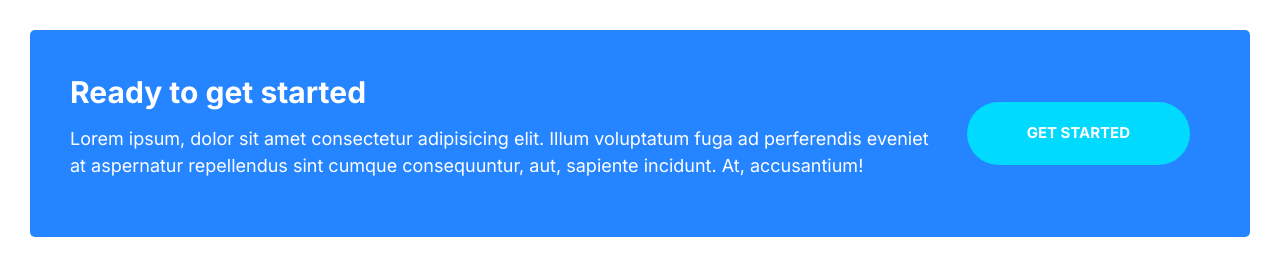
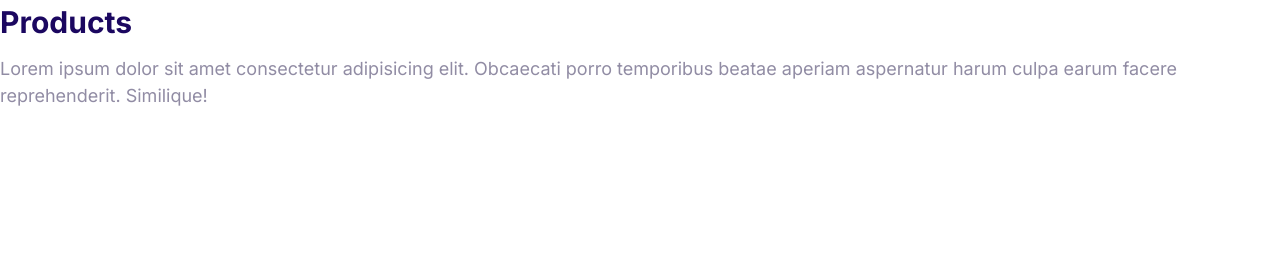
Before and after one commit to mukeshgurusamy-dev/Moshify, a plain HTML site: page index.html in a window 1280 px wide. Drawn offline with Linux system fonts and the light colour scheme.

Commit message:
Build collapsible component.

```diff
--- a/CSS/styles.css
+++ b/CSS/styles.css
@@ -496,3 +496,35 @@ a{
         grid-template-columns: 1fr auto;
     }
 }
+/*Collapsible*/
+/*for collapsible header*/
+.collapsible__header{
+    display:flex;
+    flex-direction: row;
+    justify-content: space-between;
+}
+/*for collapsible heading*/
+.collapsible__heading{
+    margin-top: 0;
+    font-size: 3rem;
+}
+/*transformation of collapsible icon to right by default*/
+.collapsible .collapsible__chevron{
+    transform:rotate(-90deg);
+    transition:transform .3s;
+}
+/*hiding collapsible content*/
+.collapsible .collapsible__content{
+    max-height: 0;
+    overflow: hidden;
+    opacity: 0;
+    transition: all 0.3s;
+}
+.collapsible--expanded .collapsible__chevron{
+    transform:rotate(0);
+}
+/*showing collapsible content*/
+.collapsible--expanded .collapsible__content{
+    max-height: 100vh;
+    opacity: 1;
+}
--- a/index.html
+++ b/index.html
@@ -14,19 +14,23 @@
     <link rel="stylesheet" href="CSS/normalize.css" />
     <link rel="stylesheet" href="CSS/styles.css" />
   </head>
-  <body style="padding: 3rem">
-    <div class="callout callout--primary">
-      <div class="grid grid--1x2">
-        <div class="callout__content">
-          <h3 class="callout__heading">Ready to get started</h3>
-          <p>
-            Lorem ipsum, dolor sit amet consectetur adipisicing elit. Illum
-            voluptatum fuga ad perferendis eveniet at aspernatur repellendus
-            sint cumque consequuntur, aut, sapiente incidunt. At, accusantium!
-          </p>
-        </div>
-        <a href="#" class="btn btn--secondary btn--stretched">Get Started</a>
+  <body>
+    <!--Structure of collapsible component not skin-->
+    <div class="collapsible collapsible--expanded">
+      <header class="collapsible__header">
+        <h2 class="collapsible__heading">Products</h2>
+        <svg class="icon icon--white collapsible__chevron">
+          <use xlink:href="images/chevron.svg"></use>
+        </svg>
+      </header>
+      <div class="collapsible__content">
+        <p>
+          Lorem ipsum dolor sit amet consectetur adipisicing elit. Obcaecati
+          porro temporibus beatae aperiam aspernatur harum culpa earum facere
+          reprehenderit. Similique!
+        </p>
       </div>
     </div>
+    <script src="js/main.js"></script>
   </body>
 </html>
--- /dev/null
+++ b/js/main.js
@@ -0,0 +1,6 @@
+const collapsibles = document.querySelectorAll(".collapsible");
+collapsibles.forEach((item) =>
+  item.addEventListener("click", function () {
+    this.classList.toggle("collapsible--expanded");
+  })
+);
```
Also changed, not shown: components/collapsible.html (added, +17 -0 lines), images/chevron.svg (added).
